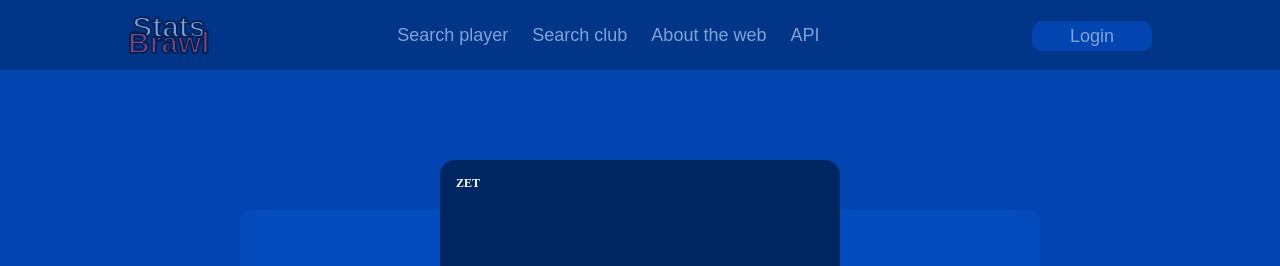
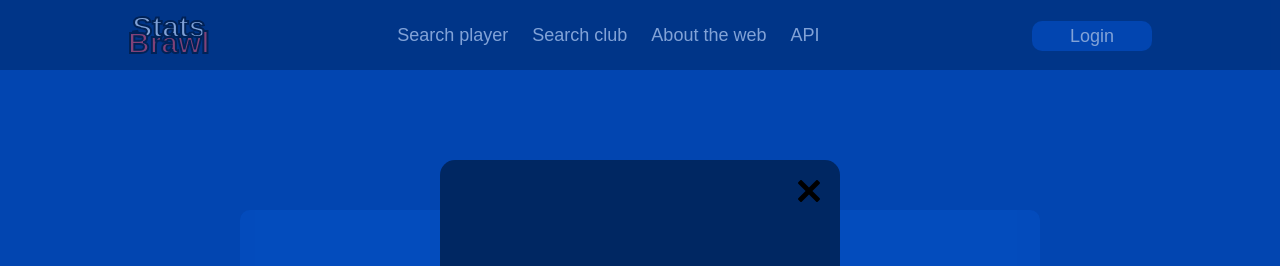
Before and after one commit to CkutlsGit/brawl-stats, a Nuxt app: page / in a window 1280 px wide. Both pictures are taken after a click on the button "Login". Shown: the top 266 px of the page. Built offline with nearby package versions, Linux system fonts and the light colour scheme.

Commit message:
added logic for close login-modal

```diff
--- a/components/LoginModal.vue
+++ b/components/LoginModal.vue
@@ -1,21 +1,28 @@
 <template>
   <div class="modal">
     <div class="modal__content">
-      <h1>ZET</h1>
+      <div class="modal__line">
+        <svg @click="closeModal" xmlns="http://www.w3.org/2000/svg"  viewBox="0 0 30 30" width="30px" height="30px">    <path d="M 7 4 C 6.744125 4 6.4879687 4.0974687 6.2929688 4.2929688 L 4.2929688 6.2929688 C 3.9019687 6.6839688 3.9019687 7.3170313 4.2929688 7.7070312 L 11.585938 15 L 4.2929688 22.292969 C 3.9019687 22.683969 3.9019687 23.317031 4.2929688 23.707031 L 6.2929688 25.707031 C 6.6839688 26.098031 7.3170313 26.098031 7.7070312 25.707031 L 15 18.414062 L 22.292969 25.707031 C 22.682969 26.098031 23.317031 26.098031 23.707031 25.707031 L 25.707031 23.707031 C 26.098031 23.316031 26.098031 22.682969 25.707031 22.292969 L 18.414062 15 L 25.707031 7.7070312 C 26.098031 7.3170312 26.098031 6.6829688 25.707031 6.2929688 L 23.707031 4.2929688 C 23.316031 3.9019687 22.682969 3.9019687 22.292969 4.2929688 L 15 11.585938 L 7.7070312 4.2929688 C 7.5115312 4.0974687 7.255875 4 7 4 z"/></svg>
+      </div>
     </div>
   </div>
 </template>
 
 <script setup lang="ts">
+  const emit = defineEmits(['closeLoginModal'])
   const elements = ['header', 'main', 'footer'].map(tag => document.querySelector(tag))
 
-  function setStyled(opacity: string = 'unset', pointerEvents: string = 'unset') {
+  function setStyled(opacity: string = 'unset', pointerEvents: string = 'unset'): void {
     elements.forEach(elem => {
       if (elem) {
         elem.style.opacity = opacity
         elem.style.pointerEvents = pointerEvents
       }
     })
+  }
+
+  function closeModal(): void {
+    emit('closeLoginModal')
   }
 
   onMounted(() => setStyled('0.5', 'none'))
@@ -38,4 +45,16 @@
   border-radius: 15px;
   padding: 16px;
 }
+
+.modal__line {
+  display: flex;
+  justify-content: right;
+}
+.modal__line svg {
+  cursor: pointer;
+  transition: .2s ease-in;
+}
+.modal__line svg:hover {
+  padding: 2px;
+}
 </style>
--- a/components/TheHeader.vue
+++ b/components/TheHeader.vue
@@ -21,7 +21,7 @@
       </div>
     </div>
   </header>
-  <login-modal v-if="isOpenModalLogin"/>
+  <login-modal v-if="isOpenModalLogin" @closeLoginModal="isOpenModalLogin = false"/>
 </template>
 
 <script setup lang="ts">
```
